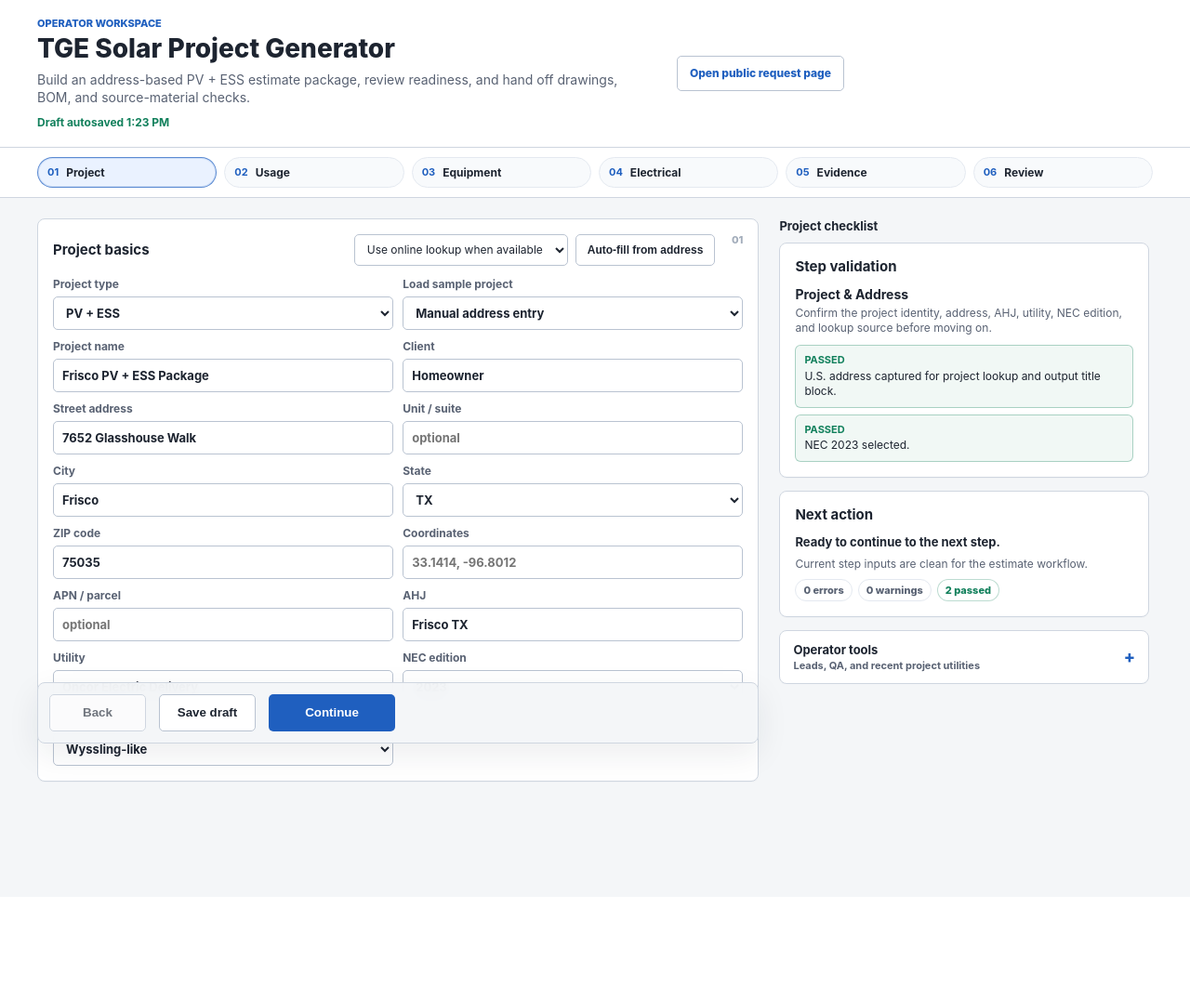
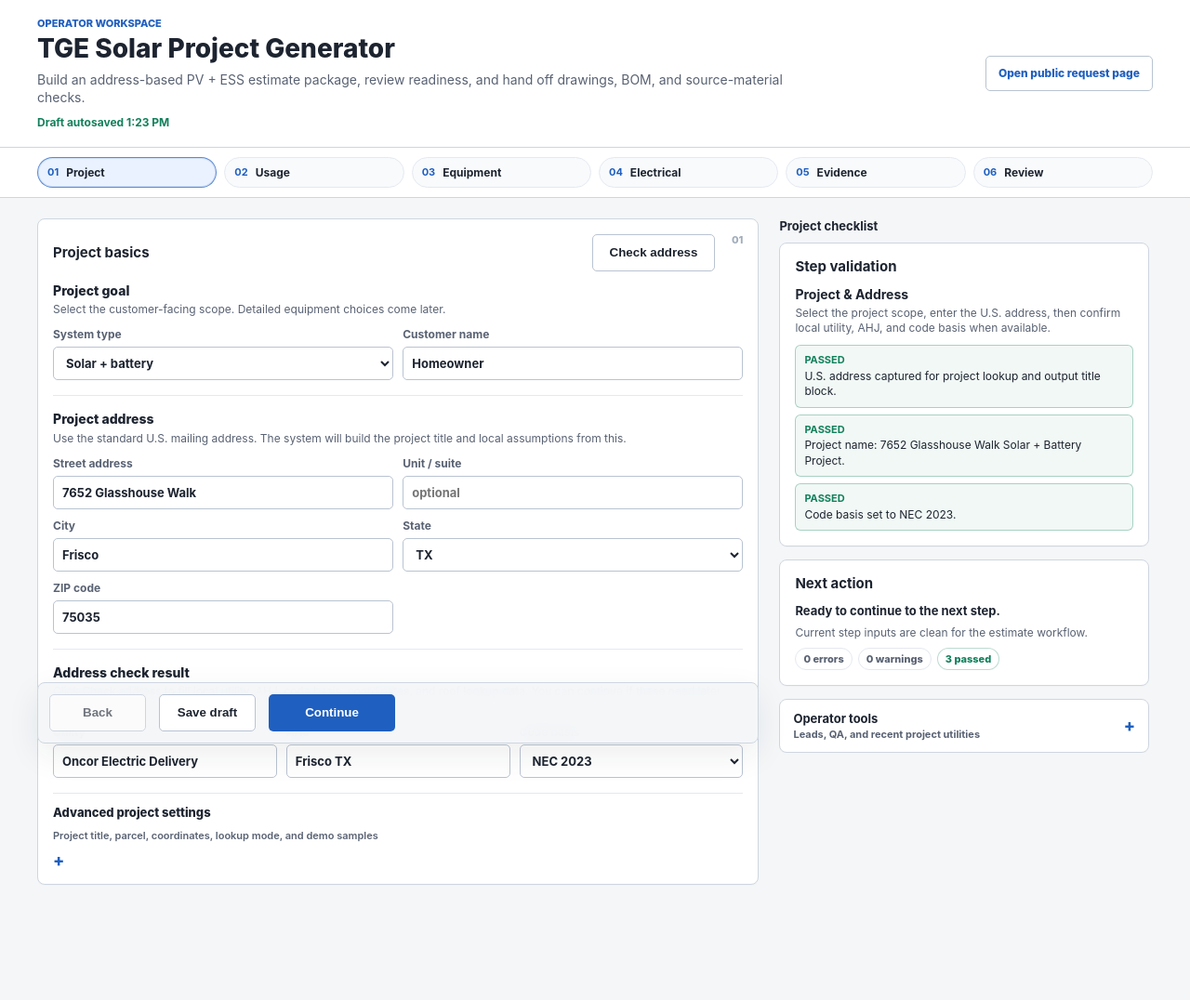
Before and after one commit to maxwu1978/pvess-calc, a FastAPI app: page / in a window 1280 px wide. Shown: the whole page at 93% size. Before the commit the page ends 842 px from the top, so only its background shows below. Run offline with FastAPI, Linux system fonts and the light colour scheme; data that the repository does not hold is empty; some libraries are stand-ins or nearby versions.

Commit message:
Simplify project intake step

```diff
--- a/src/pvess_calc/web/static/app.js
+++ b/src/pvess_calc/web/static/app.js
@@ -106,7 +106,7 @@ const wizardStepOrder = [
 const wizardSteps = {
   "project-basics": {
     title: "Project & Address",
-    summary: "Confirm the project identity, address, AHJ, utility, NEC edition, and lookup source before moving on.",
+    summary: "Select the project scope, enter the U.S. address, then confirm local utility, AHJ, and code basis when available.",
   },
   "site-field-data": {
     title: "Usage & Goals",
@@ -614,17 +614,16 @@ function validateStep(stepId, payload) {
   const acKw = inverterAmps * 240 * inverterQty / 1000;
 
   if (stepId === "project-basics") {
-    if (!payload.project_name) errors.push(issue("project_name", "Project name is required."));
     if (!payload.site_address) errors.push(issue("address_line1", "Street address is required before lookup or generation."));
     if (!payload.location) errors.push(issue("address_city", "City and state are required for climate, rate, and AHJ assumptions."));
     if (!form.elements.address_postal_code?.value.trim()) {
       errors.push(issue("address_postal_code", "ZIP code is required for a standard U.S. project address."));
     }
-    if (!payload.ahj) warnings.push(issue("ahj", "AHJ is blank; estimate can continue but permit routing will need review."));
-    if (!payload.utility) warnings.push(issue("utility", "Utility is blank; default economics and interconnection assumptions may be used."));
-    if (!payload.coordinates) warnings.push(issue("coordinates", "Coordinates are missing; satellite/roof lookup confidence may be lower."));
+    if (!payload.ahj) warnings.push(issue("ahj", "AHJ is not filled yet; check the address or confirm it later."));
+    if (!payload.utility) warnings.push(issue("utility", "Utility is not filled yet; check the address or confirm it later."));
     if (payload.site_address) passes.push(issue("address_line1", "U.S. address captured for project lookup and output title block."));
-    if (payload.nec_edition) passes.push(issue("nec_edition", `NEC ${payload.nec_edition} selected.`));
+    if (payload.project_name) passes.push(issue("project_name", `Project name: ${payload.project_name}.`));
+    if (payload.nec_edition) passes.push(issue("nec_edition", `Code basis set to NEC ${payload.nec_edition}.`));
   }
 
   if (stepId === "site-field-data") {
@@ -968,13 +967,27 @@ function syncUsAddressPayload(payload) {
   ].filter(Boolean).join(", ");
   payload.site_address = [street, cityStateZip].filter(Boolean).join(", ");
   payload.location = [city, state].filter(Boolean).join(", ");
+  if (!payload.project_name) {
+    payload.project_name = deriveProjectName(payload.site_address);
+  }
   setRawFieldValue("site_address", payload.site_address);
   setRawFieldValue("location", payload.location);
+  setRawFieldValue("project_name", payload.project_name);
   delete payload.address_line1;
   delete payload.address_line2;
   delete payload.address_city;
   delete payload.address_state;
   delete payload.address_postal_code;
+}
+
+function deriveProjectName(siteAddress) {
+  const street = String(siteAddress || "").split(",")[0]?.trim() || "Residential";
+  const typeLabel = {
+    pv_ess: "Solar + Battery",
+    pv_only: "Solar",
+    retrofit_existing_pv: "Battery Retrofit",
+  }[projectTemplate.value] || "Solar";
+  return `${street} ${typeLabel} Project`;
 }
 
 function validatePayload(payload) {
@@ -1051,8 +1064,8 @@ async function runAddressLookup() {
   }
 
   lookupButton.disabled = true;
-  lookupButton.textContent = "Auto-filling...";
-  statusEl.textContent = "Looking up address details.";
+  lookupButton.textContent = "Checking...";
+  statusEl.textContent = "Checking address details.";
   try {
     const mode = lookupMode.value || "online";
     const response = await apiFetch(
@@ -1064,14 +1077,16 @@ async function runAddressLookup() {
     }
     applyLookupToForm(data.suggested_payload || {});
     renderLookup(data);
-    statusEl.textContent = `Address auto-fill ${data.status}`;
+    renderCurrentStepValidation({ quiet: false });
+    localAutosave();
+    statusEl.textContent = `Address check ${data.status}`;
   } catch (error) {
     statusEl.textContent = error.message;
     statusEl.classList.add("error");
     renderError(error.message);
   } finally {
     lookupButton.disabled = false;
-    lookupButton.textContent = "Auto-fill from address";
+    lookupButton.textContent = "Check address";
   }
 }
 
--- a/src/pvess_calc/web/static/index.html
+++ b/src/pvess_calc/web/static/index.html
@@ -33,36 +33,33 @@
         <section id="project-basics" class="panel flow-section active-step" data-step="01" data-wizard-title="Project & Address">
           <div class="section-head">
             <h2>Project basics</h2>
-            <div class="lookup-controls">
-              <select id="lookup-mode" aria-label="Address lookup mode">
-                <option value="online" selected>Use online lookup when available</option>
-                <option value="offline">Use offline reference data only</option>
+            <button id="lookup-address" type="button" class="secondary-button">Check address</button>
+          </div>
+          <div class="intake-block">
+            <div class="block-heading">
+              <h3>Project goal</h3>
+              <p>Select the customer-facing scope. Detailed equipment choices come later.</p>
+            </div>
+            <div class="grid two">
+              <label>System type
+                <select id="project-template">
+                  <option value="pv_ess" selected>Solar + battery</option>
+                  <option value="pv_only">Solar only</option>
+                  <option value="retrofit_existing_pv">Battery retrofit with existing solar</option>
                 </select>
-              <button id="lookup-address" type="button" class="secondary-button">Auto-fill from address</button>
+              </label>
+              <label>Customer name
+                <input name="client_name" value="Homeowner" autocomplete="name" />
+              </label>
             </div>
           </div>
+
+          <div class="intake-block">
+            <div class="block-heading">
+              <h3>Project address</h3>
+              <p>Use the standard U.S. mailing address. The system will build the project title and local assumptions from this.</p>
+            </div>
             <div class="grid two">
-            <label>Project type
-              <select id="project-template">
-                <option value="pv_ess" selected>PV + ESS</option>
-                <option value="pv_only">PV-only</option>
-                <option value="retrofit_existing_pv">Retrofit with existing PV</option>
-              </select>
-            </label>
-            <label>Load sample project
-              <select id="address-sample">
-                <option value="" selected>Manual address entry</option>
-                <option value="glasshouse">7652 Glasshouse Walk, Frisco, TX 75035</option>
-                <option value="crossvine">905 Crossvine Drive, Mansfield, TX 76063</option>
-                <option value="green_circle">2806 Green Circle Drive, Mansfield, TX 76063</option>
-              </select>
-            </label>
-            <label>Project name
-              <input name="project_name" value="Frisco PV + ESS Package" />
-            </label>
-            <label>Client
-              <input name="client_name" value="Homeowner" />
-            </label>
               <label>Street address
                 <input name="address_line1" value="7652 Glasshouse Walk" autocomplete="address-line1" />
               </label>
@@ -130,24 +127,45 @@
               <label>ZIP code
                 <input name="address_postal_code" value="75035" inputmode="numeric" autocomplete="postal-code" />
               </label>
-            <label>Coordinates
-              <input name="coordinates" placeholder="33.1414, -96.8012" />
+            </div>
+          </div>
+
+          <div class="intake-block">
+            <div class="block-heading">
+              <h3>Address check result</h3>
+              <p>Click Check address to fill local utility, AHJ, code basis, coordinates, and roof lookup data. You can continue if these need later review.</p>
+            </div>
+            <div class="grid three">
+              <label>Utility
+                <input name="utility" value="Oncor Electric Delivery" />
+              </label>
+              <label>AHJ
+                <input name="ahj" value="Frisco TX" />
+              </label>
+              <label>Code basis
+                <select name="nec_edition">
+                  <option value="2023" selected>NEC 2023</option>
+                  <option value="2020">NEC 2020</option>
+                  <option value="2017">NEC 2017</option>
+                </select>
+              </label>
+            </div>
+          </div>
+
+          <details class="advanced-settings">
+            <summary>
+              <span>Advanced project settings</span>
+              <small>Project title, parcel, coordinates, lookup mode, and demo samples</small>
+            </summary>
+            <div class="grid two">
+              <label>Project name override
+                <input name="project_name" placeholder="Auto-generated from address and system type" />
               </label>
               <label>APN / parcel
                 <input name="apn" placeholder="optional" />
               </label>
-            <label>AHJ
-              <input name="ahj" value="Frisco TX" />
-            </label>
-            <label>Utility
-              <input name="utility" value="Oncor Electric Delivery" />
-            </label>
-            <label>NEC edition
-              <select name="nec_edition">
-                <option value="2023" selected>2023</option>
-                <option value="2020">2020</option>
-                <option value="2017">2017</option>
-              </select>
+              <label>Coordinates
+                <input name="coordinates" placeholder="33.1414, -96.8012" />
               </label>
               <label>Permit profile
                 <select name="permit_profile">
@@ -156,7 +174,22 @@
                   <option value="internal">Internal</option>
                 </select>
               </label>
+              <label>Lookup mode
+                <select id="lookup-mode" aria-label="Address lookup mode">
+                  <option value="online" selected>Use online lookup when available</option>
+                  <option value="offline">Use offline reference data only</option>
+                </select>
+              </label>
+              <label>Load sample project
+                <select id="address-sample">
+                  <option value="" selected>Manual address entry</option>
+                  <option value="glasshouse">7652 Glasshouse Walk, Frisco, TX 75035</option>
+                  <option value="crossvine">905 Crossvine Drive, Mansfield, TX 76063</option>
+                  <option value="green_circle">2806 Green Circle Drive, Mansfield, TX 76063</option>
+                </select>
+              </label>
             </div>
+          </details>
           <input type="hidden" name="site_address" value="7652 Glasshouse Walk, Frisco, TX 75035" />
           <input type="hidden" name="location" value="Frisco, TX" />
           <div id="lookup-panel" class="lookup-panel hidden"></div>
--- a/src/pvess_calc/web/static/styles.css
+++ b/src/pvess_calc/web/static/styles.css
@@ -91,7 +91,7 @@ h1 {
 
 .topbar-actions {
   display: grid;
-  grid-template-columns: auto minmax(280px, 320px);
+  grid-template-columns: auto;
   gap: 12px;
   align-items: center;
 }
@@ -310,6 +310,10 @@ h2 {
   grid-template-columns: repeat(2, minmax(0, 1fr));
 }
 
+.grid.three {
+  grid-template-columns: repeat(3, minmax(0, 1fr));
+}
+
 .grid.four {
   grid-template-columns: repeat(4, minmax(150px, 1fr));
 }
@@ -326,6 +330,79 @@ label {
   color: var(--muted);
   font-size: 12px;
   font-weight: 650;
+}
+
+.intake-block {
+  border-top: 1px solid var(--line-soft);
+  padding-top: 16px;
+  margin-top: 16px;
+}
+
+.section-head + .intake-block {
+  margin-top: 0;
+  border-top: 0;
+  padding-top: 0;
+}
+
+.block-heading {
+  display: grid;
+  gap: 4px;
+  margin-bottom: 10px;
+}
+
+.block-heading h3 {
+  margin: 0;
+  color: var(--ink);
+  font-size: 14px;
+  line-height: 1.25;
+  font-weight: 760;
+  letter-spacing: 0;
+}
+
+.block-heading p {
+  color: var(--muted);
+  font-size: 12px;
+  line-height: 1.4;
+}
+
+.advanced-settings {
+  margin-top: 16px;
+  border-top: 1px solid var(--line-soft);
+  padding-top: 12px;
+}
+
+.advanced-settings summary {
+  display: grid;
+  grid-template-columns: minmax(0, 1fr) auto;
+  gap: 10px;
+  align-items: center;
+  color: var(--ink);
+  font-size: 13px;
+  font-weight: 760;
+  cursor: pointer;
+}
+
+.advanced-settings summary small {
+  grid-column: 1 / -1;
+  color: var(--muted);
+  font-size: 11px;
+  font-weight: 600;
+  line-height: 1.35;
+}
+
+.advanced-settings summary::after {
+  content: "+";
+  color: var(--blue);
+  font-size: 18px;
+  line-height: 1;
+}
+
+.advanced-settings[open] summary {
+  margin-bottom: 12px;
+}
+
+.advanced-settings[open] summary::after {
+  content: "-";
 }
 
 input,
```
Also changed, not shown: docs/web-ui-language.md (+4 -4 lines), docs/web-ui.md (+17 -10 lines), tests/test_web_app.py (+4 -2 lines). Lines whose indentation alone changed are shown as unchanged.
